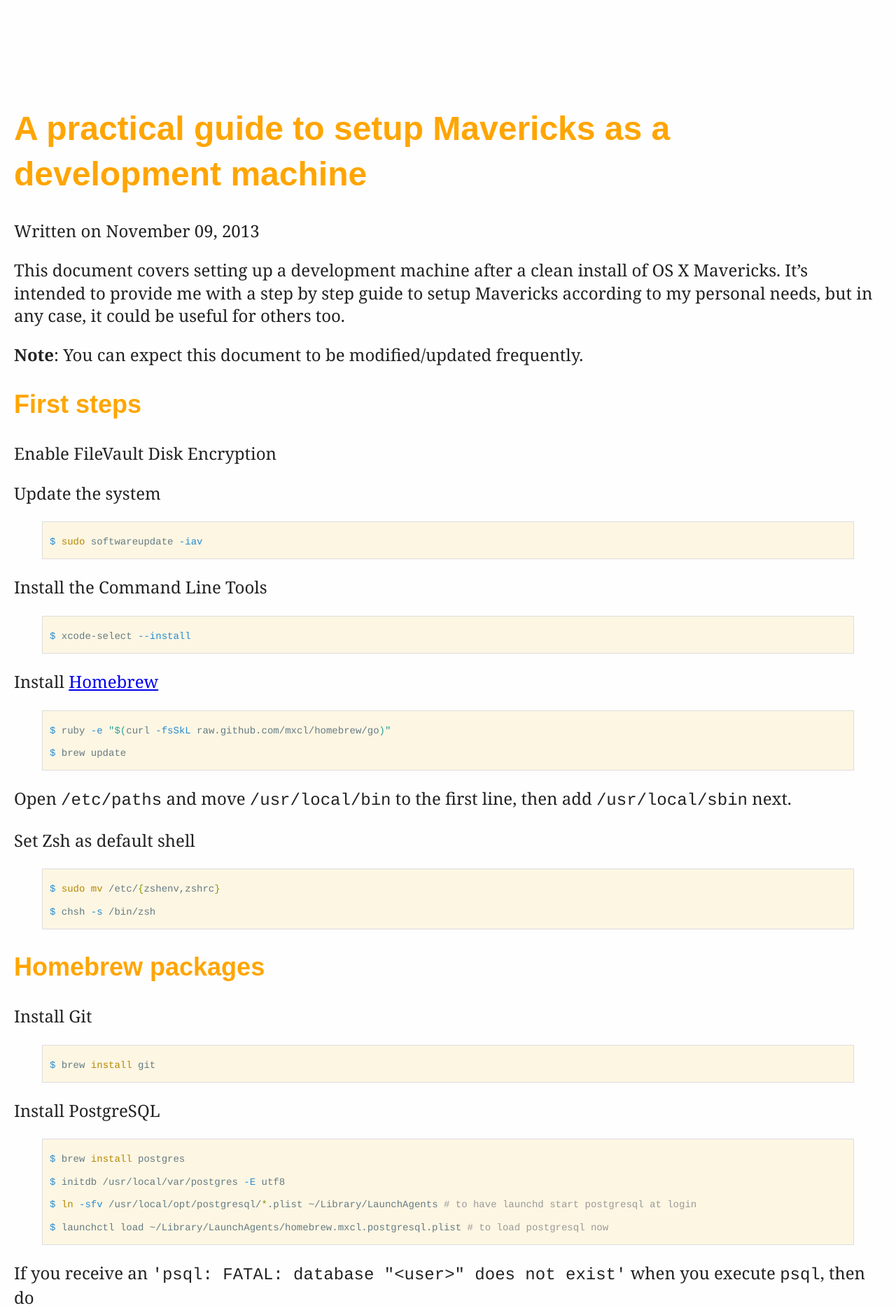
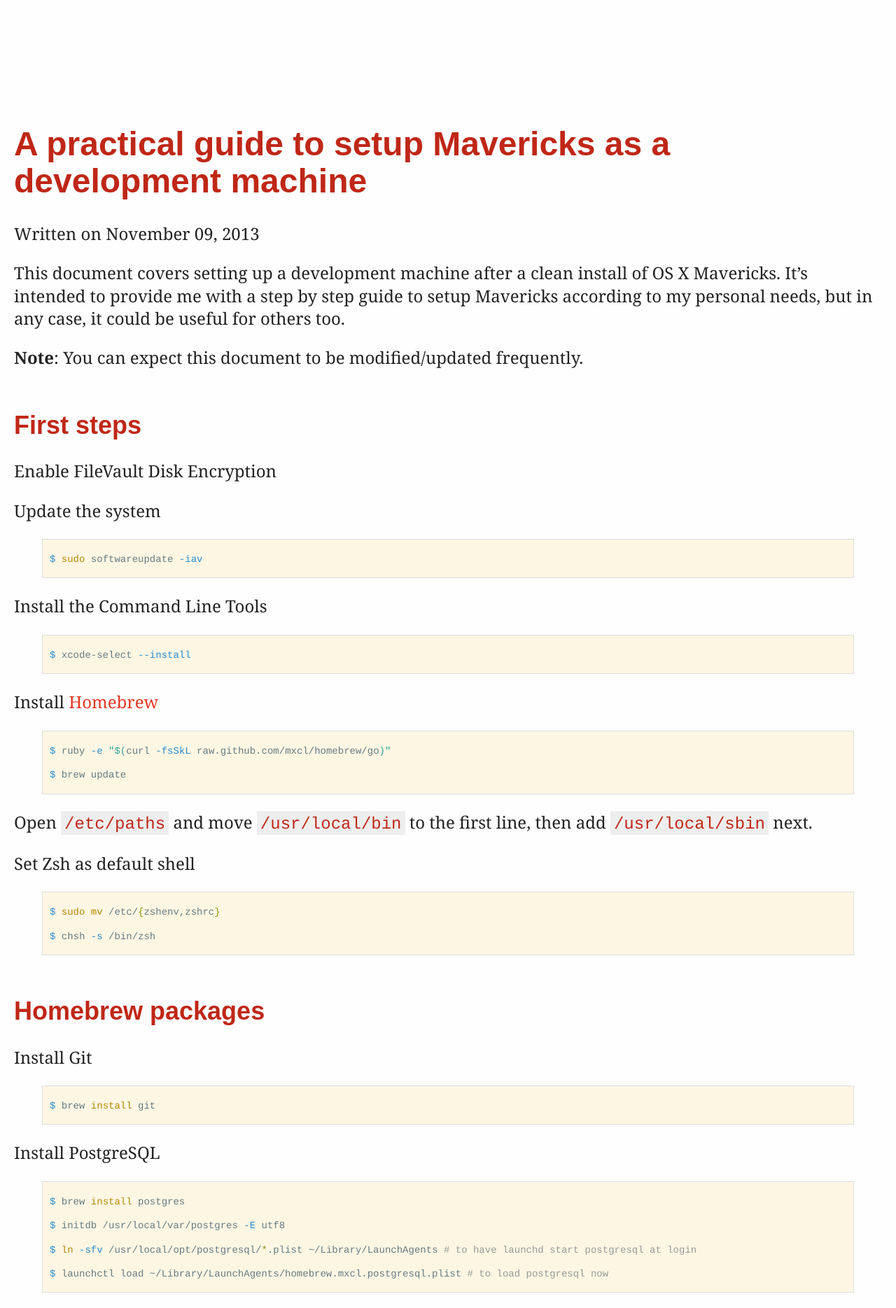
Before and after one commit to edgarhenriquez/edgarhenriquez.github.com, a Jekyll site: the page built from _posts/2013-11-09-setting-up-a-development-machine-on-mavericks.md, in a window 1280 px wide. Shown: the top 1869 px of the page at 70% size. Built offline with Jekyll 4.4.1, drawn with Linux system fonts in a browser that asks for light colours; nearby versions of some CDN libraries.

Commit message:
Improvements over typographic stylesheet.

```diff
--- a/_sass/_home.scss
+++ b/_sass/_home.scss
@@ -3,6 +3,11 @@
   h2 {
     font-size: 28px;
     letter-spacing: 0.07em;
-    color: $site-body-color;
+    color: $font-color-base;
+
+    @media only screen
+    and (max-width: 480px) {
+      font-size: 19px;
+    }
   }
 }
--- a/_sass/_typography.scss
+++ b/_sass/_typography.scss
@@ -1,18 +1,35 @@
-/*
-  TYPOGRAPHY
-*/
+/**********************************************************************\
+  # TYPOGRAPHY
+\**********************************************************************/
+
+$primary-color: #bf2717;
+
+$font-family-serif: georgia, serif;
+$font-family-sans-serif: sans-serif;
+
+$font-family-base: $font-family-serif;
+$font-size-base: 1.5em;
+
+$line-height-base: 1.35em;
+$font-color-base: #222;
+
+$font-size-small: 18px;
 
 $site-headings-family: sans-serif;
-$site-headings-color: orange;
+$site-headings-color: #bf2717;
 
-$site-body-family: georgia, serif;
-$site-body-color: #222;
+$headings-font-family: $font-family-sans-serif;
+$headings-color: $primary-color;
+$headings-line-height: 1.1em;
 
 html {
-  font-family: $site-body-family;
-  font-size: 24px;
-  line-height: 1.35;
-  color: $site-body-color;
+  font: #{$font-size-base}/#{$line-height-base} $font-family-base;
+  color: $font-color-base;
+
+  @media only screen
+  and (max-width: 480px) {
+    font: 16px/22px $font-family-base;
+  }
 }
 
 h1,
@@ -21,6 +38,57 @@
 h4,
 h5,
 h6 {
-  font-family: $site-headings-family;
-  color: $site-headings-color;
+  margin-top: 60px;
+  font-family: $headings-font-family;
+  line-height: $headings-line-height;
+  color: $headings-color;
 }
+
+ul {
+  list-style-type: square;
+}
+
+a {
+  &:link {
+    position: relative;
+    color: lighten($primary-color, 10%);
+    text-decoration: none;
+  }
+  &:visited {
+    color: $primary-color;
+  }
+  &:hover {
+    background-color: lighten($primary-color, 50%);
+    text-decoration: underline;
+    transition: all 0.5s ease 0.1s;
+  }
+  &:active {
+    top: 1px;
+    left:1px;
+  }
+}
+
+blockquote {
+  -webkit-box-sizing: border-box;
+     -moz-box-sizing: border-box;
+          box-sizing: border-box;
+  margin-left: 0px;
+  padding-left: 0px;
+  padding: 20px;
+  background-color: lighten($primary-color, 40%);
+  width: 100%;
+  border-left: 10px solid $primary-color;
+  font-size: 18px;
+  line-height: 1.35em;
+}
+
+.caption {
+  text-align: center;
+  font-size: $font-size-small;
+}
+
+p > code {
+  padding: 5px 5px 2px;
+  background-color: #eee;
+  color: $primary-color;
+}
--- a/public/css/main.scss
+++ b/public/css/main.scss
@@ -27,3 +27,9 @@
   max-width: $max-body-width;
   margin: 0 auto;
 }
+
+img {
+  display: block;
+  max-width: 100%;
+  margin: 20px auto;
+}
```
